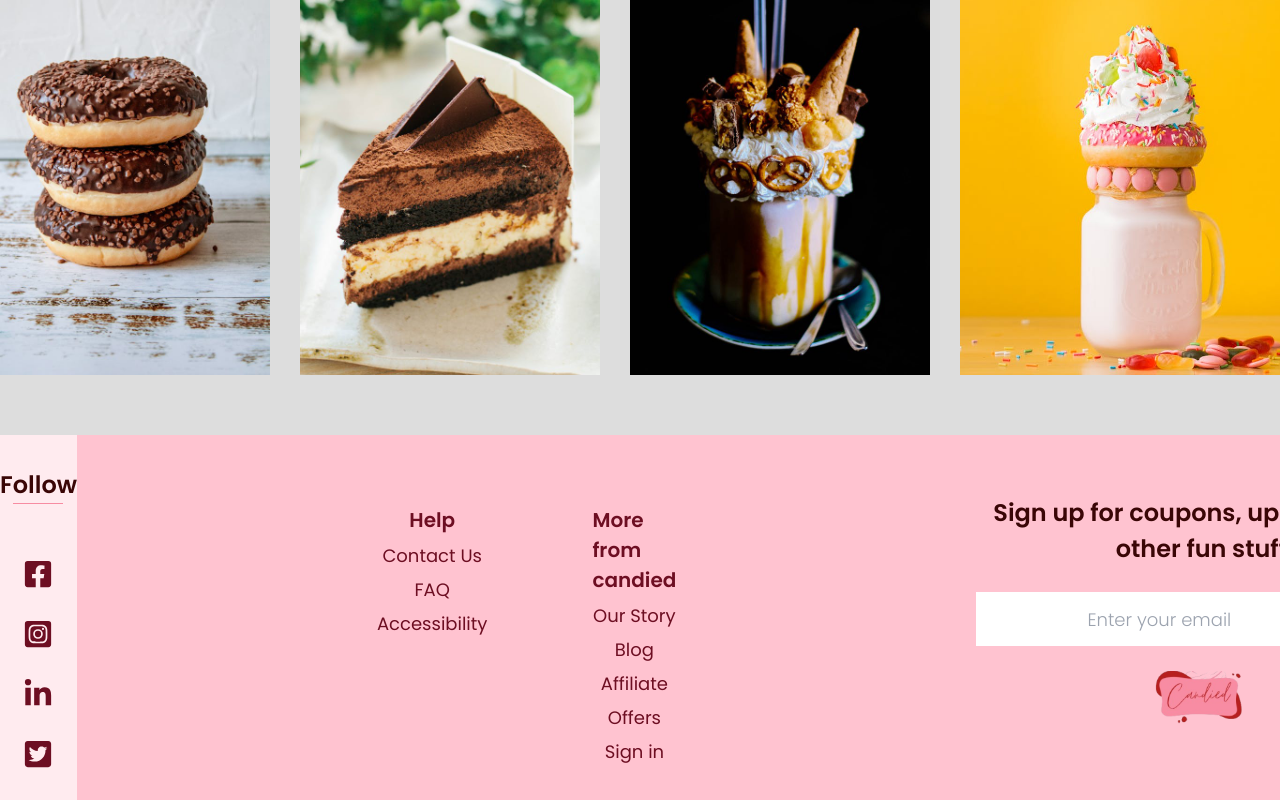
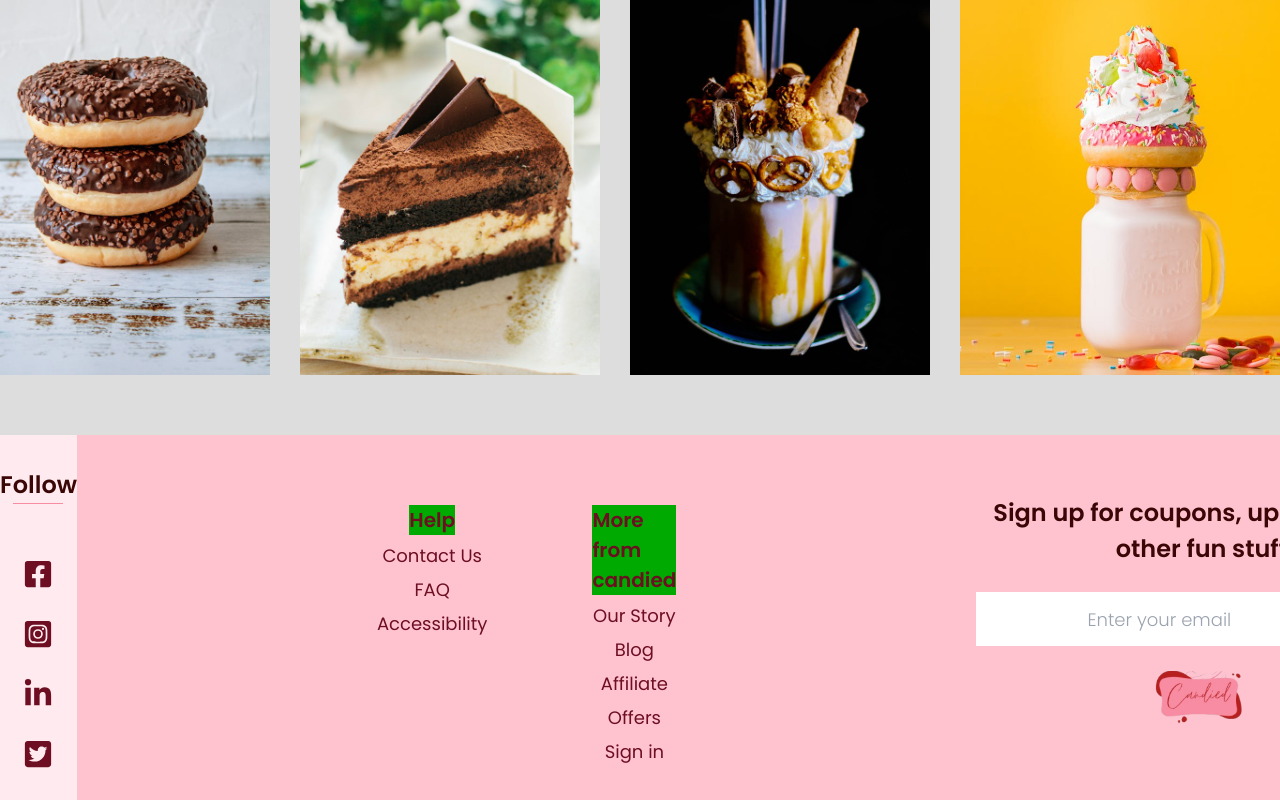
Before and after one commit to AlfazUlIslam/candied, a React (Vite) app: page / in a window 1280 px wide. Shown: the part 4800-5600 px from the top of the page. Built offline with nearby package versions, Linux system fonts and the light colour scheme; a web font is replaced by a local one.

Commit message:
FooterLinksHeading bg added

```diff
--- a/src/components/FooterLinksHeading/FooterLinksHeading.jsx
+++ b/src/components/FooterLinksHeading/FooterLinksHeading.jsx
@@ -3,7 +3,7 @@ const FooterLinksHeading = (props) => {
 
     return (
         // footer links heading
-        <h6 className="font-poppins font-semibold text-[18px]
+        <h6 className="bg-[#0a0] font-poppins font-semibold text-[18px]
         text-lightBrownishMaroon xl:text-[20px]">
             {content}
         </h6>
```
